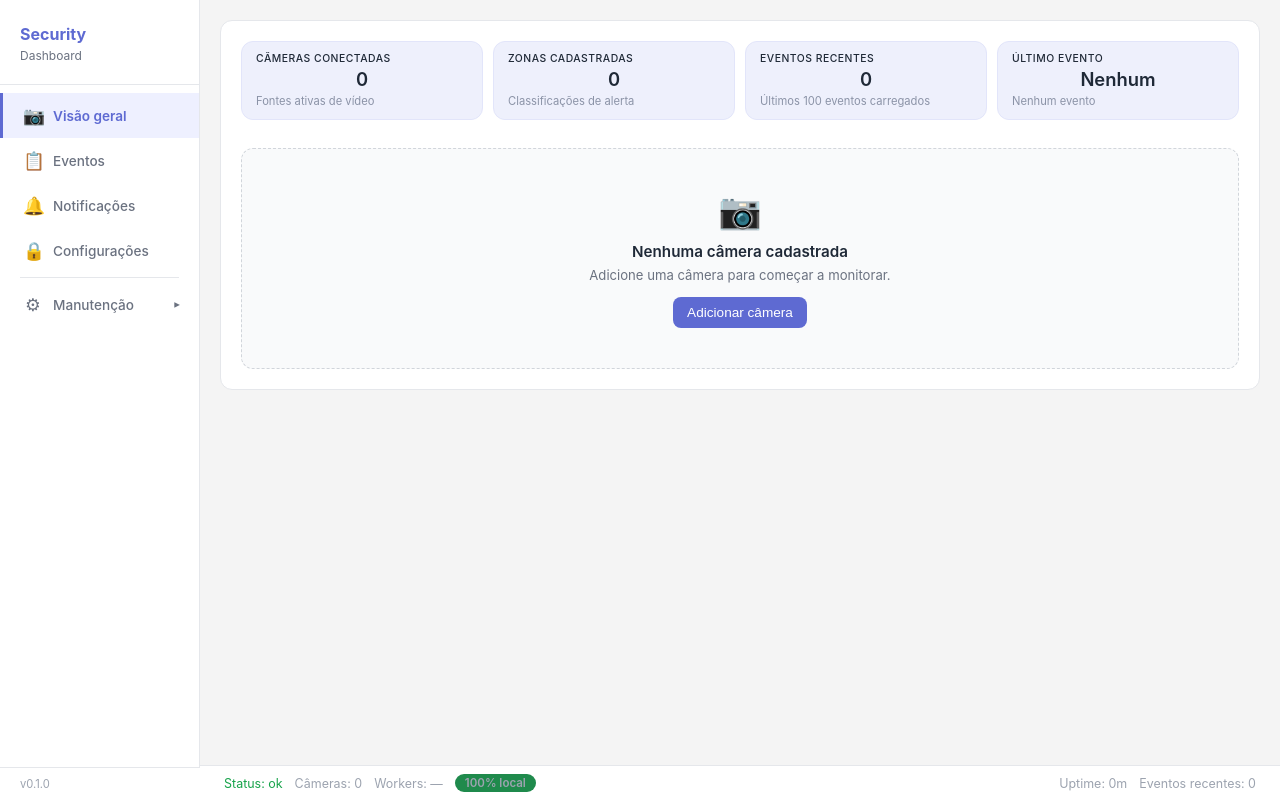
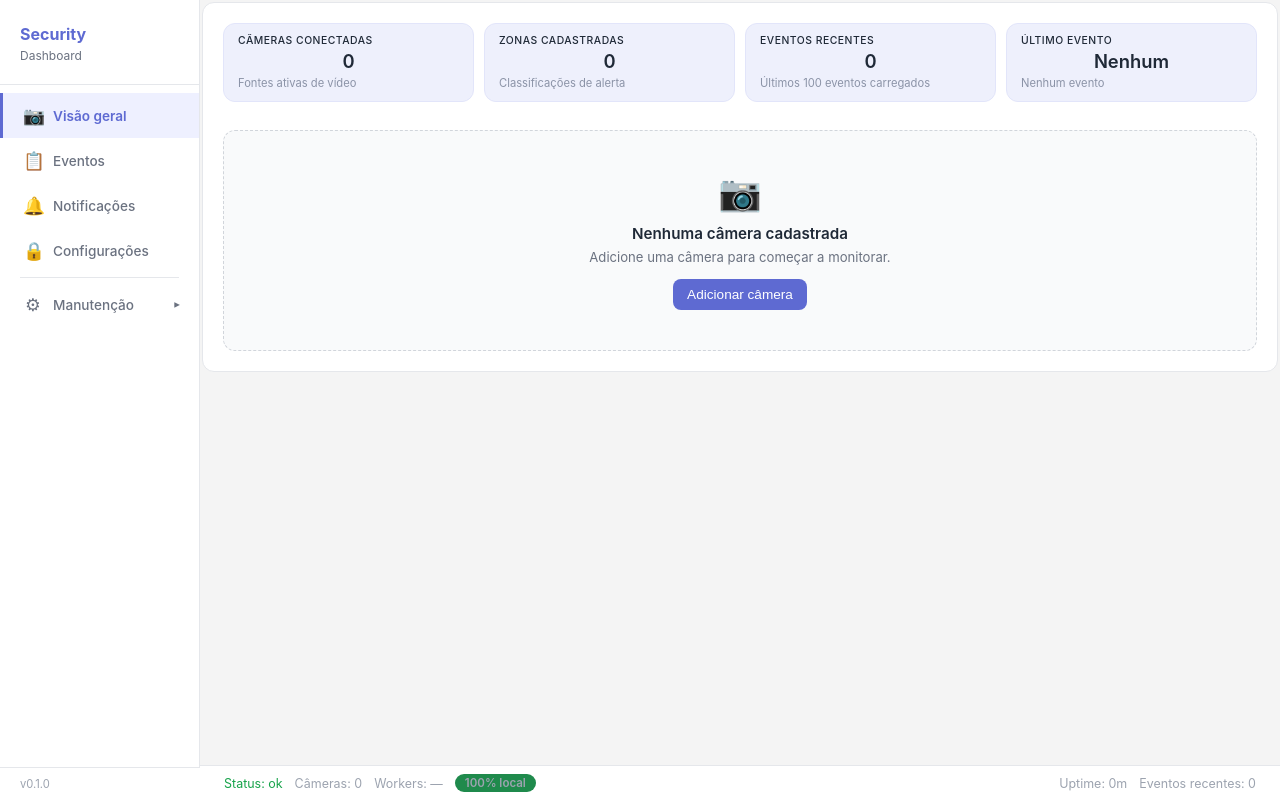
Before and after one commit to amarildolacerda/secur, a Flask app: page / in a window 1280 px wide. Run offline with Flask 3, Linux system fonts and the light colour scheme; data that the repository does not hold is empty; some libraries are stand-ins or nearby versions.

Commit message:
feat: reduce main padding to 2px

```diff
--- a/secur/static/style.css
+++ b/secur/static/style.css
@@ -225,7 +225,7 @@ body {
 .main {
   margin-left: 200px;
   flex: 1;
-  padding: 20px;
+  padding: 2px;
   padding-bottom: 60px;
 }
 
```
